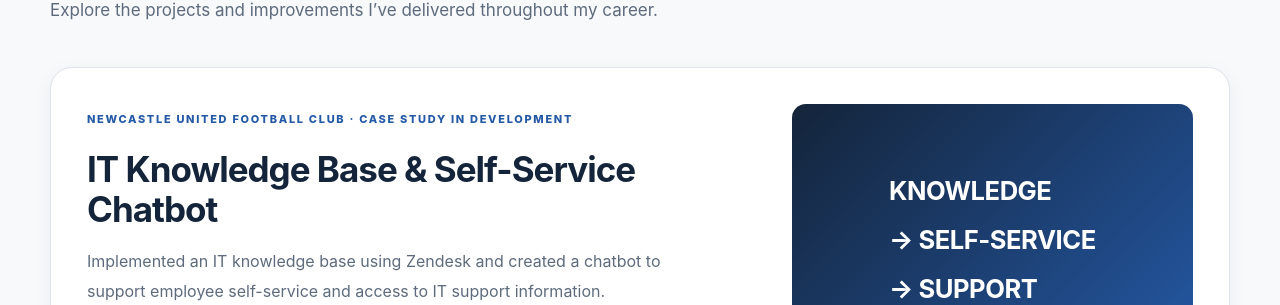
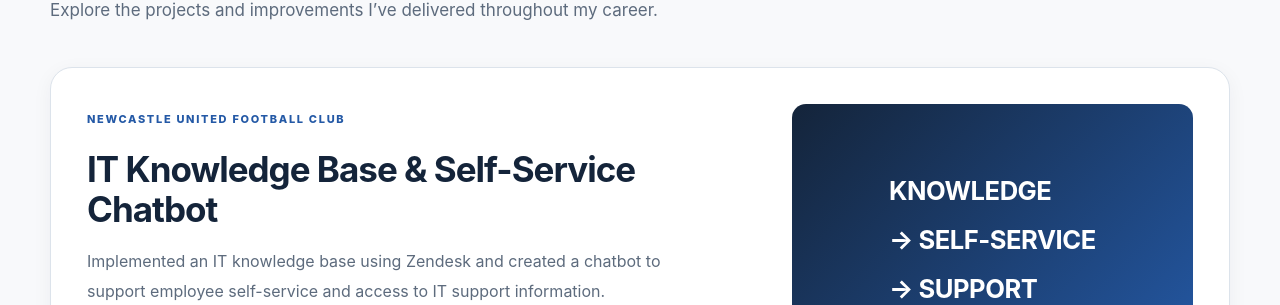
Before and after one commit to manderson90-sudo/Manderson-sandbox, a Jekyll site: the page built from index.html, in a window 1280 px wide and 1400 px high, scrolled down 2928 px. Shown: the part 148-453 px from the top of the window. Built offline with Jekyll 4.4.1, drawn with Linux system fonts in a browser that asks for light colours; some of the changed text lies outside the part shown.

Commit message:
Update index.html

```diff
--- a/index.html
+++ b/index.html
@@ -392,7 +392,7 @@ permalink: /
       <div>
 
         <span class="eyebrow">
-          NEWCASTLE UNITED FOOTBALL CLUB · CASE STUDY IN DEVELOPMENT
+          NEWCASTLE UNITED FOOTBALL CLUB
         </span>
 
         <h3>
@@ -408,7 +408,7 @@ permalink: /
 
         <a
           class="text-link"
-          href="{{ '/projects/zendesk-knowledge-base/' | relative_url }}"
+          href="{{ '/projects/nu-tech/' | relative_url }}"
         >
           Explore the project
           <span aria-hidden="true">↗</span>
@@ -449,7 +449,7 @@ permalink: /
 
 <!-- RECOMMENDATIONS -->
 
-<section class="section tinted">
+<section class="section tinted" id="recommendations">
 
   <div class="container">
 
@@ -474,6 +474,8 @@ permalink: /
 
 
     <div class="testimonials">
+
+      <!-- DANIEL BAILEY -->
 
       <figure class="testimonial">
 
@@ -508,6 +510,8 @@ permalink: /
 
       </figure>
 
+
+      <!-- RACHEL WILSON -->
 
       <figure class="testimonial">
 
```
Also changed, not shown: other parts of index.html (+4 -2 lines).
